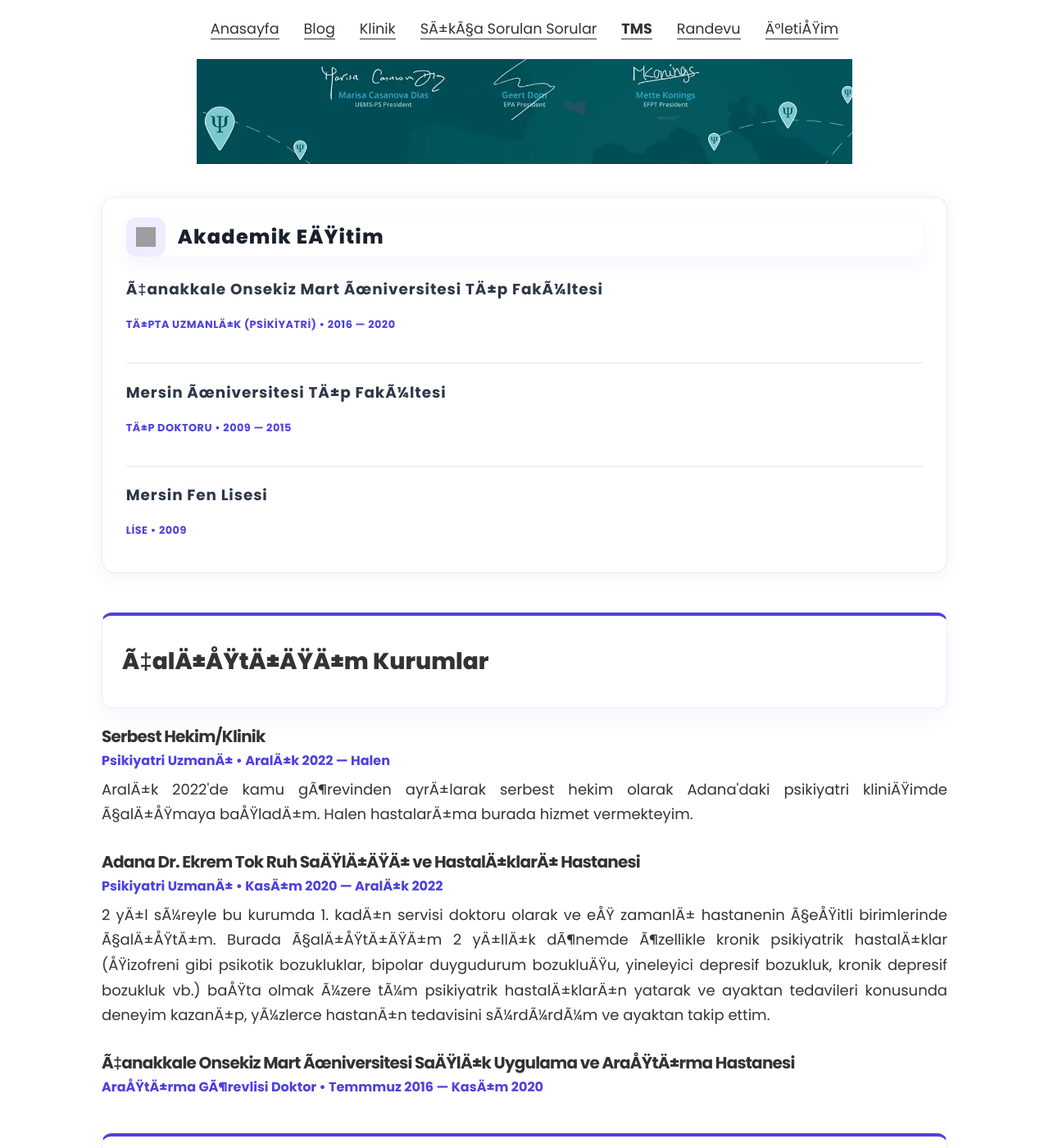
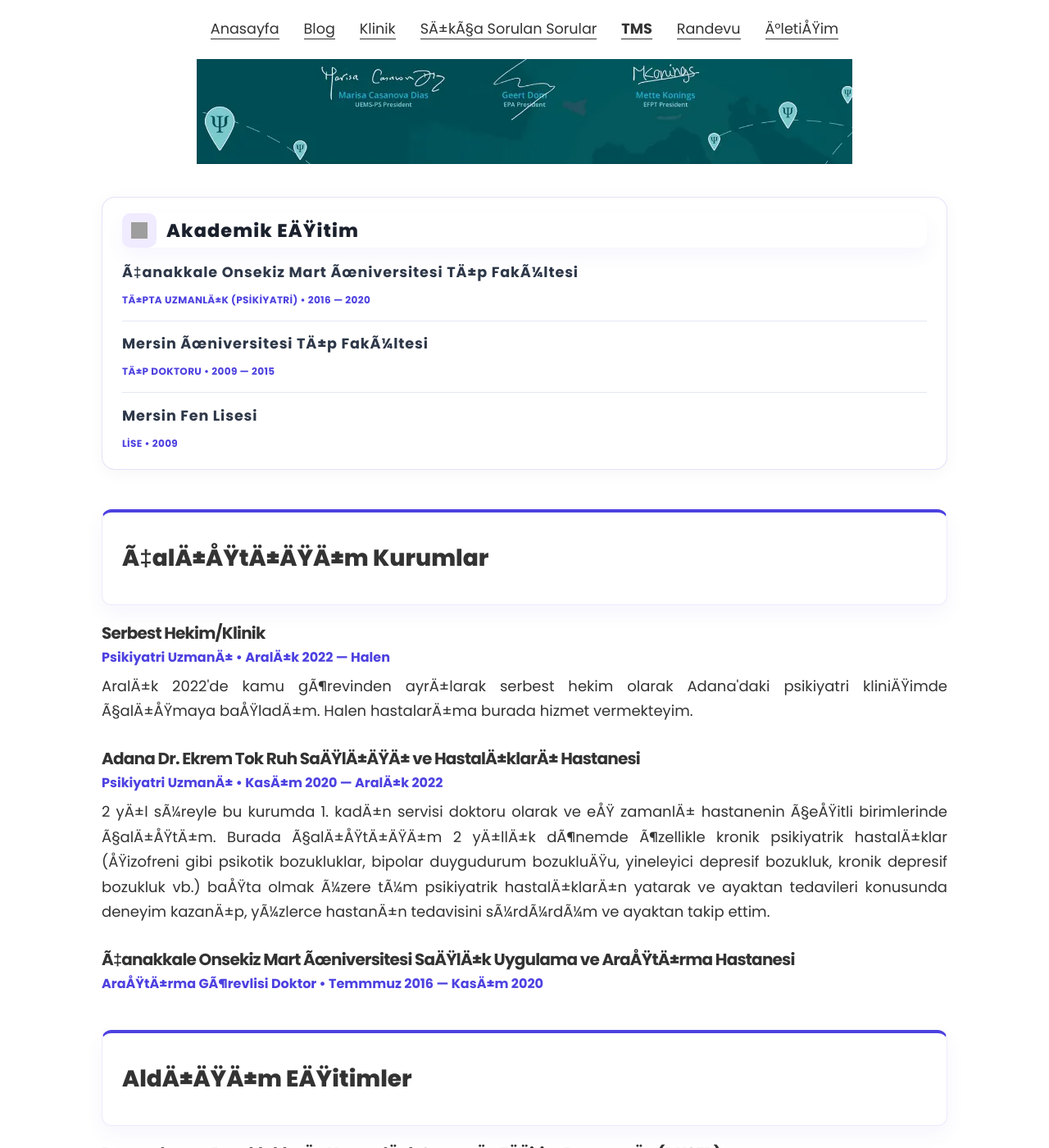
Before and after one commit to ibucgun/ibucgun.github.io, a Jekyll site: the page built from index.html, in a window 1280 px wide and 1400 px high, scrolled down 1688 px. Shown: the whole window at 82% size. Built offline with Jekyll 4.4.1, drawn with Linux system fonts in a browser that asks for light colours; grey boxes are pictures that could not be loaded.

Commit message:
Update _resume.scss

```diff
--- a/_sass/_resume.scss
+++ b/_sass/_resume.scss
@@ -405,52 +405,50 @@
 // Yeni modern kart yapımız
 .modern-section-card {
   @include clean_card;
-  padding: 1.5rem 1.8rem !important;
+  padding: 1.2rem 1.5rem !important; // Dış çerçeve boşluğunu daralttık
 
-  // KARTIN DIŞ ÇERÇEVESİ: Biraz daha belirgin hale getirdik
-  border: 1px solid rgba(77, 65, 224, 0.12) !important;
-  box-shadow: 0 4px 25px rgba(0, 0, 0, 0.05) !important;
+  border: 1px solid rgba(77, 65, 224, 0.15) !important;
+  box-shadow: 0 4px 20px rgba(0, 0, 0, 0.04) !important;
 
   .section-header {
     display: flex !important;
     align-items: center !important;
-    gap: 15px !important;
-    margin-bottom: 1.5rem !important;
+    gap: 12px !important;
+    margin-bottom: 1.2rem !important; // Başlık ile içerik arasını kapattık
+
     border: none !important;
     background: transparent !important;
     padding: 0 !important;
 
     .section-icon-wrapper {
       background: #f0ebff !important;
-      width: 48px !important;
-      height: 48px !important;
-      min-width: 48px !important;
+      width: 42px !important; // İkon kutusunu küçülttük
+      height: 42px !important;
+      min-width: 42px !important;
       display: flex !important;
       align-items: center !important;
       justify-content: center !important;
-      border-radius: 12px !important;
+      border-radius: 10px !important;
     }
 
     .section-icon {
-      width: 24px !important;
-      height: 24px !important;
+      width: 20px !important;
+      height: 20px !important;
     }
 
     h2 {
       @include sans_extrabold;
-      font-size: 1.5rem !important;
+      font-size: 1.4rem !important;
       color: #1a202c !important;
       margin: 0 !important;
-      line-height: 1 !important;
     }
   }
 
   .resume-item {
-    margin-bottom: 1.2rem !important;
-    padding-bottom: 1.2rem !important;
-
-    // ARA ÇİZGİ: Daha belirgin bir gri (#e2e8f0) kullanarak netleştirdik
-    border-bottom: 1.5px solid #e2e8f0 !important;
+    // Maddeler arası boşluğu ciddi oranda azalttık
+    margin-bottom: 0.8rem !important;
+    padding-bottom: 0.8rem !important;
+    border-bottom: 1px solid #e2e8f0 !important;
 
     &:last-child {
       border-bottom: none !important;
@@ -460,26 +458,29 @@
 
     .resume-item-title {
       @include sans_bold;
-      font-size: 1.15rem !important;
+      font-size: 1.1rem !important;
       color: #2d3748 !important;
-      margin-bottom: 0.2rem !important;
+      margin-bottom: 0px !important; // Okul adı ile eğitim türü arasını sıfırladık
+      line-height: 1.2 !important;
     }
 
     .resume-item-details {
       @include sans_bold;
       color: #4d41e0 !important;
-      font-size: 0.8rem !important;
+      font-size: 0.75rem !important;
       text-transform: uppercase !important;
-      letter-spacing: 0.04em !important;
-      margin-bottom: 0.5rem !important;
+      letter-spacing: 0.03em !important;
+      margin-bottom: 0.3rem !important; // Eğitim türü ile açıklama arasını daralttık
       display: block !important;
+      line-height: 1.2 !important;
     }
 
     .resume-item-copy {
       @include sans_regular;
-      font-size: 1rem !important;
-      line-height: 1.5 !important;
+      font-size: 0.95rem !important;
+      line-height: 1.4 !important; // Satır yüksekliğini azalttık
       color: #4a5568 !important;
+      margin: 0 !important;
     }
   }
 }
```
